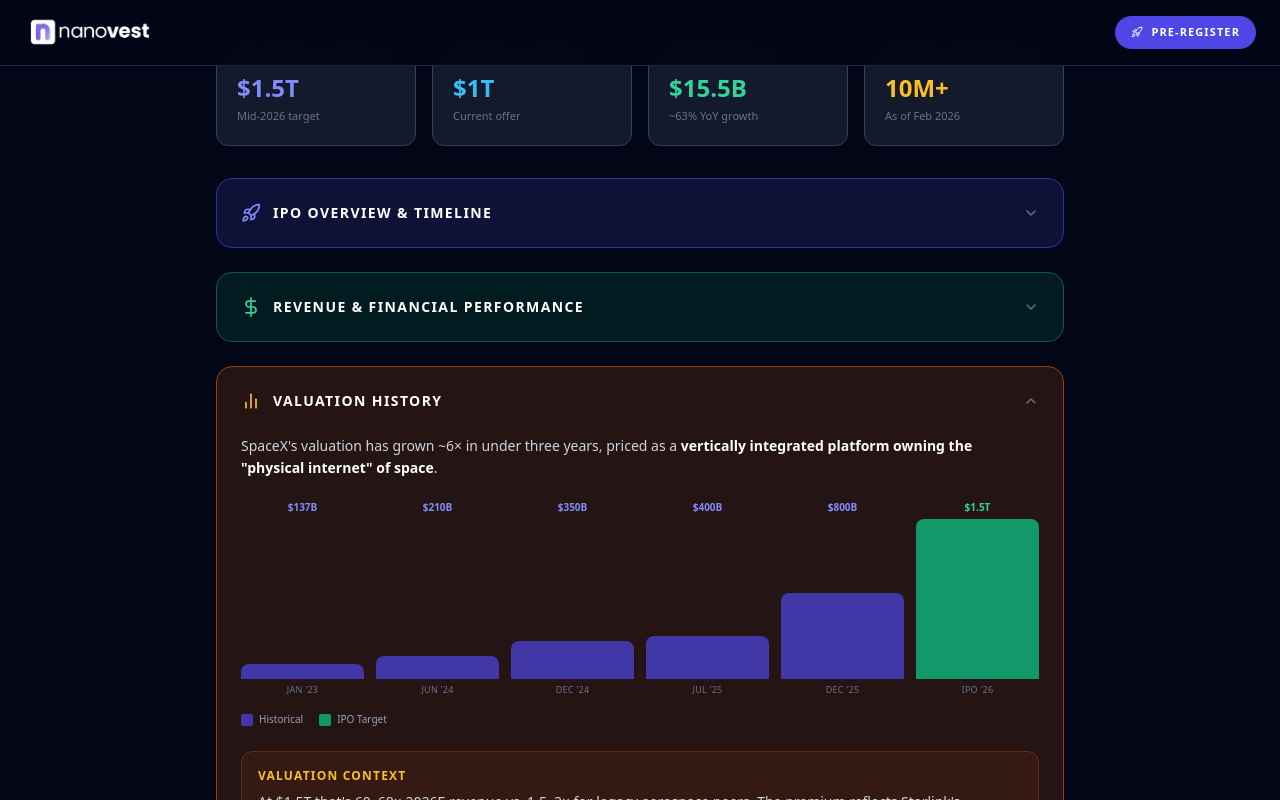
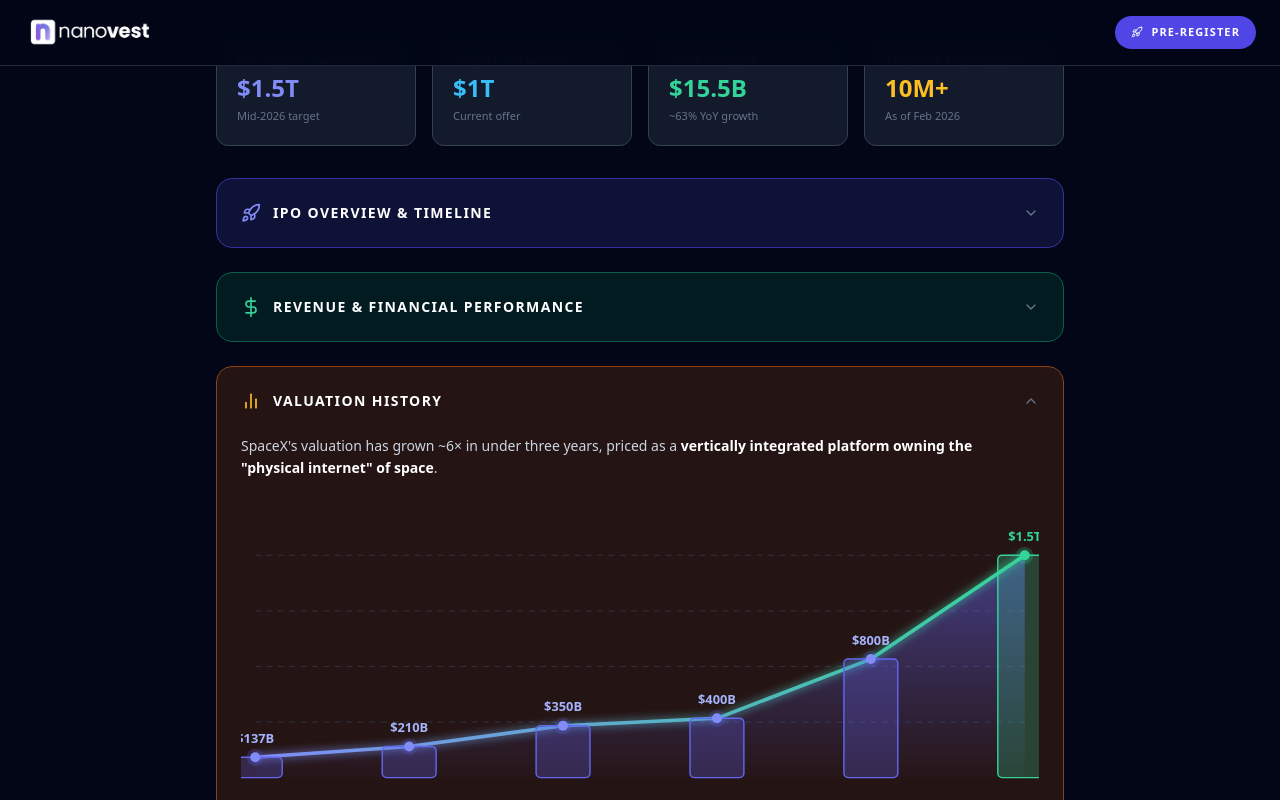
Before and after one commit to zarcht/nanovest-token-survey, a Next.js app: page / in a window 1280 px wide. Both pictures are taken after a click on the button "VALUATION HISTORY". Shown: the part 434-1234 px from the top of the page. Built offline with nearby package versions, Linux system fonts and the light colour scheme.

Commit message:
Update page.js

```diff
--- a/src/app/page.js
+++ b/src/app/page.js
@@ -429,43 +429,140 @@
           {/* Chart */}
           {(() => {
             const data = [
-              { label: "Jan '23", value: 137 },
-              { label: "Jun '24", value: 210 },
-              { label: "Dec '24", value: 350 },
-              { label: "Jul '25", value: 400 },
-              { label: "Dec '25", value: 800 },
-              { label: "IPO '26", value: 1500 },
+              { label: "Jan '23", value: 137,  display: "$137B" },
+              { label: "Jun '24", value: 210,  display: "$210B" },
+              { label: "Dec '24", value: 350,  display: "$350B" },
+              { label: "Jul '25", value: 400,  display: "$400B" },
+              { label: "Dec '25", value: 800,  display: "$800B" },
+              { label: "IPO '26", value: 1500, display: "$1.5T" },
             ];
             const max = 1500;
+            const w = 560;
+            const h = 220;
+            const padL = 10;
+            const padR = 10;
+            const padT = 36;
+            const padB = 28;
+            const chartW = w - padL - padR;
+            const chartH = h - padT - padB;
+            const n = data.length;
+            const step = chartW / (n - 1);
+
+            const points = data.map((d, i) => ({
+              x: padL + i * step,
+              y: padT + chartH - (d.value / max) * chartH,
+              ...d,
+            }));
+
+            const polyline = points.map(p => `${p.x},${p.y}`).join(" ");
+            const areaPath = `M${points[0].x},${padT + chartH} ` +
+              points.map(p => `L${p.x},${p.y}`).join(" ") +
+              ` L${points[n-1].x},${padT + chartH} Z`;
+
             return (
-              <div className="mb-6">
-                <div className="flex items-end gap-3 h-48">
-                  {data.map(({ label, value }, i) => {
-                    const isLast = i === data.length - 1;
-                    const pct = (value / max) * 100;
+              <div className="w-full overflow-x-auto mb-6">
+                <svg viewBox={`0 0 ${w} ${h}`} className="w-full" style={{ minWidth: 320 }}>
+                  <defs>
+                    <linearGradient id="areaGrad" x1="0" y1="0" x2="0" y2="1">
+                      <stop offset="0%" stopColor="#6366f1" stopOpacity="0.5" />
+                      <stop offset="100%" stopColor="#6366f1" stopOpacity="0.02" />
+                    </linearGradient>
+                    <linearGradient id="lineGrad" x1="0" y1="0" x2="1" y2="0">
+                      <stop offset="0%" stopColor="#818cf8" />
+                      <stop offset="100%" stopColor="#34d399" />
+                    </linearGradient>
+                    <filter id="glow">
+                      <feGaussianBlur stdDeviation="3" result="blur" />
+                      <feMerge><feMergeNode in="blur" /><feMergeNode in="SourceGraphic" /></feMerge>
+                    </filter>
+                  </defs>
+
+                  {/* Grid lines */}
+                  {[0.25, 0.5, 0.75, 1].map(t => (
+                    <line
+                      key={t}
+                      x1={padL} y1={padT + chartH - t * chartH}
+                      x2={w - padR} y2={padT + chartH - t * chartH}
+                      stroke="#334155" strokeWidth="0.5" strokeDasharray="4 4"
+                    />
+                  ))}
+
+                  {/* Area fill */}
+                  <path d={areaPath} fill="url(#areaGrad)" />
+
+                  {/* Line */}
+                  <polyline
+                    points={polyline}
+                    fill="none"
+                    stroke="url(#lineGrad)"
+                    strokeWidth="2.5"
+                    strokeLinejoin="round"
+                    strokeLinecap="round"
+                    filter="url(#glow)"
+                  />
+
+                  {/* Bars */}
+                  {points.map((p, i) => {
+                    const isLast = i === n - 1;
+                    const barW = step * 0.35;
+                    const barH = (p.value / max) * chartH;
                     return (
-                      <div key={label} className="flex-1 flex flex-col items-center gap-1">
-                        <span className={`text-[10px] font-black ${isLast ? "text-emerald-400" : "text-indigo-400"}`}>
-                          ${value >= 1000 ? `${value / 1000}T` : `${value}B`}
-                        </span>
-                        <div className="w-full flex items-end" style={{ height: "160px" }}>
-                          <div
-                            className={`w-full rounded-t-lg transition-all ${isLast ? "bg-emerald-500/80" : "bg-indigo-600/70"}`}
-                            style={{ height: `${pct}%` }}
-                          />
-                        </div>
-                        <span className="text-[9px] text-slate-500 uppercase tracking-wide text-center">{label}</span>
-                      </div>
+                      <rect
+                        key={p.label}
+                        x={p.x - barW / 2}
+                        y={padT + chartH - barH}
+                        width={barW}
+                        height={barH}
+                        rx="3"
+                        fill={isLast ? "rgba(52,211,153,0.25)" : "rgba(99,102,241,0.25)"}
+                        stroke={isLast ? "#34d399" : "#6366f1"}
+                        strokeWidth="1"
+                      />
                     );
                   })}
-                </div>
-                <div className="mt-4 flex items-center gap-4">
+
+                  {/* Dots + labels */}
+                  {points.map((p, i) => {
+                    const isLast = i === n - 1;
+                    return (
+                      <g key={p.label}>
+                        {/* Dot glow */}
+                        <circle cx={p.x} cy={p.y} r="6" fill={isLast ? "rgba(52,211,153,0.2)" : "rgba(99,102,241,0.2)"} />
+                        <circle cx={p.x} cy={p.y} r="3.5" fill={isLast ? "#34d399" : "#818cf8"} />
+                        {/* Value label */}
+                        <text
+                          x={p.x}
+                          y={p.y - 10}
+                          textAnchor="middle"
+                          fontSize="9"
+                          fontWeight="800"
+                          fill={isLast ? "#34d399" : "#a5b4fc"}
+                        >
+                          {p.display}
+                        </text>
+                        {/* X label */}
+                        <text
+                          x={p.x}
+                          y={h - 6}
+                          textAnchor="middle"
+                          fontSize="8"
+                          fill="#64748b"
+                        >
+                          {p.label}
+                        </text>
+                      </g>
+                    );
+                  })}
+                </svg>
+
+                {/* Legend */}
+                <div className="flex items-center gap-4 mt-2">
                   <div className="flex items-center gap-1.5">
-                    <div className="w-3 h-3 rounded-sm bg-indigo-600/70" />
-                    <span className="text-[10px] text-slate-400">Historical</span>
+                    <div className="w-3 h-3 rounded-sm bg-indigo-500/40 border border-indigo-500" />
+                    <span className="text-[10px] text-slate-400">Historical Rounds</span>
                   </div>
                   <div className="flex items-center gap-1.5">
-                    <div className="w-3 h-3 rounded-sm bg-emerald-500/80" />
+                    <div className="w-3 h-3 rounded-sm bg-emerald-500/30 border border-emerald-400" />
                     <span className="text-[10px] text-slate-400">IPO Target</span>
                   </div>
                 </div>
```
